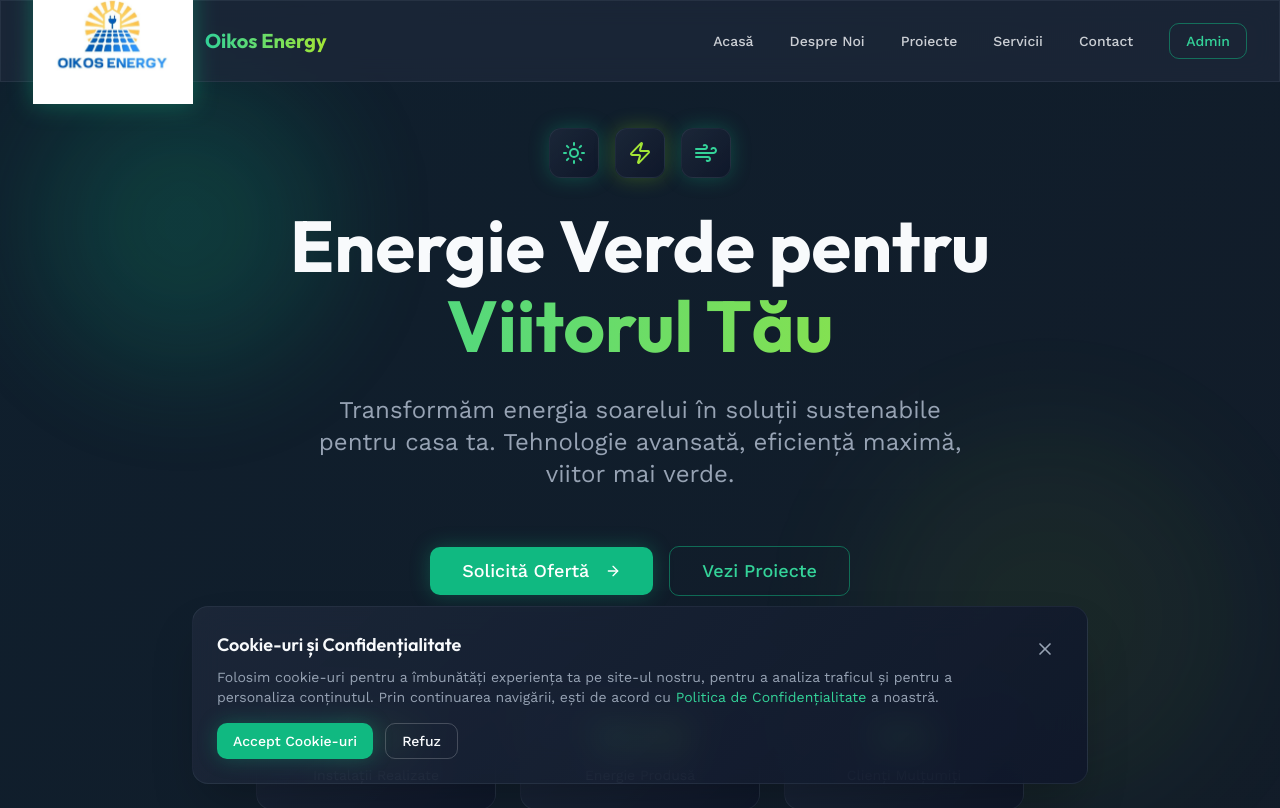
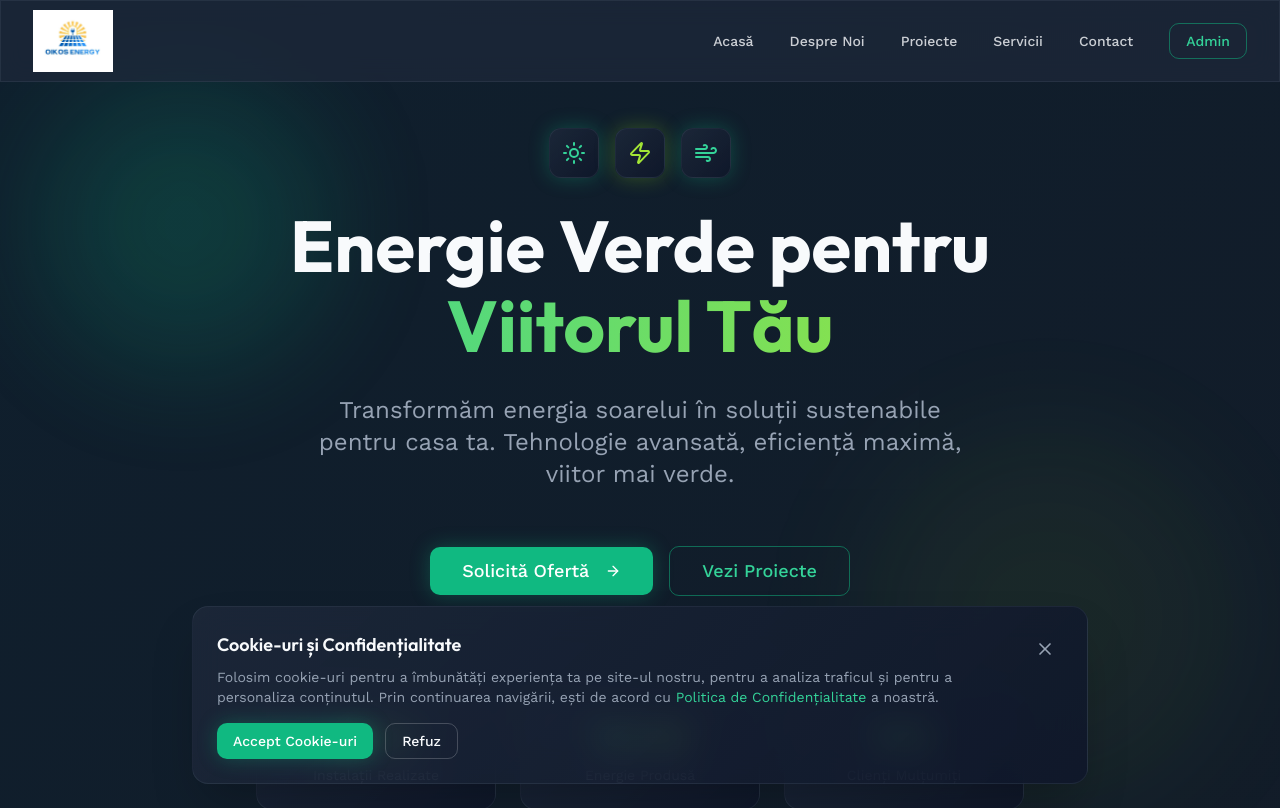
Before and after one commit to oltucosmin/sg-ab0fbc80-64fe-47bd-b4c8-f2b4fb0ccbc9-1773688714, a Next.js app: page / in a window 1280 px wide. Shown: the top 808 px of the page. Built offline with nearby package versions, Linux system fonts and the light colour scheme.

Commit message:
feat(logo): Implement responsive sizing for navigation and footer

```diff
--- a/src/components/Footer.tsx
+++ b/src/components/Footer.tsx
@@ -11,12 +11,12 @@ export function Footer() {
         <div className="grid grid-cols-1 md:grid-cols-4 gap-8">
           {/* Company Info */}
           <div className="space-y-4">
-            <div className="flex items-center space-x-3">
+            <div className="flex items-center space-x-2 sm:space-x-3">
               <OikosLogo
-                size="md"
-                className="drop-shadow-[0_0_12px_rgba(16,185,129,0.3)]"
+                size="sm"
+                className="w-16 sm:w-20"
               />
-              <span className="text-lg font-heading font-bold text-gradient">
+              <span className="text-base sm:text-lg font-heading font-bold text-gradient">
                 Oikos Energy
               </span>
             </div>
--- a/src/components/Navigation.tsx
+++ b/src/components/Navigation.tsx
@@ -20,12 +20,12 @@ export function Navigation() {
       <div className="container mx-auto px-4 lg:px-8">
         <div className="flex items-center justify-between h-20">
           {/* Logo */}
-          <Link href="/" className="flex items-center space-x-3 group">
+          <Link href="/" className="flex items-center space-x-2 sm:space-x-3 group">
             <OikosLogo
-              size="md"
-              className="transition-transform duration-300 group-hover:scale-110 drop-shadow-[0_0_12px_rgba(16,185,129,0.4)]"
+              size="sm"
+              className="transition-transform duration-300 group-hover:scale-105 w-20 sm:w-28 md:w-32"
             />
-            <span className="text-xl font-heading font-bold text-gradient hidden sm:block">
+            <span className="text-base sm:text-xl font-heading font-bold text-gradient hidden xs:block">
               Oikos Energy
             </span>
           </Link>
--- a/src/components/OikosLogo.tsx
+++ b/src/components/OikosLogo.tsx
@@ -9,16 +9,16 @@ interface OikosLogoProps {
 
 export function OikosLogo({ className, size = "md", variant = "default" }: OikosLogoProps) {
   const sizeMap = {
-    sm: { width: 120, height: 40 },
-    md: { width: 160, height: 53 },
-    lg: { width: 200, height: 66 },
-    xl: { width: 280, height: 93 }
+    sm: { width: 80, height: 27 },
+    md: { width: 120, height: 40 },
+    lg: { width: 160, height: 53 },
+    xl: { width: 200, height: 66 }
   };
 
   const dimensions = sizeMap[size];
 
   return (
-    <div className={cn("relative", className)}>
+    <div className={cn("relative flex items-center", className)}>
       <Image
         src="/oikos-logo.jpg"
         alt="Oikos Energy - Panouri Fotovoltaice & Pompe Caldura"
@@ -26,6 +26,10 @@ export function OikosLogo({ className, size = "md", variant = "default" }: Oikos
         height={dimensions.height}
         priority
         className="object-contain"
+        style={{
+          maxWidth: '100%',
+          height: 'auto',
+        }}
       />
     </div>
   );
```
